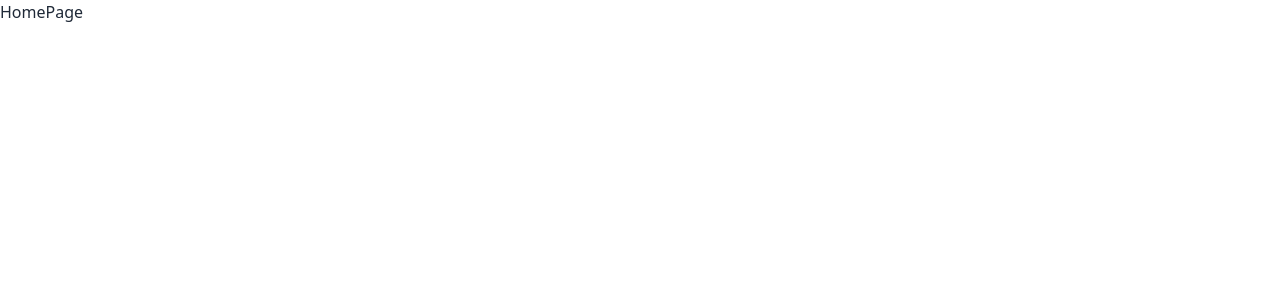
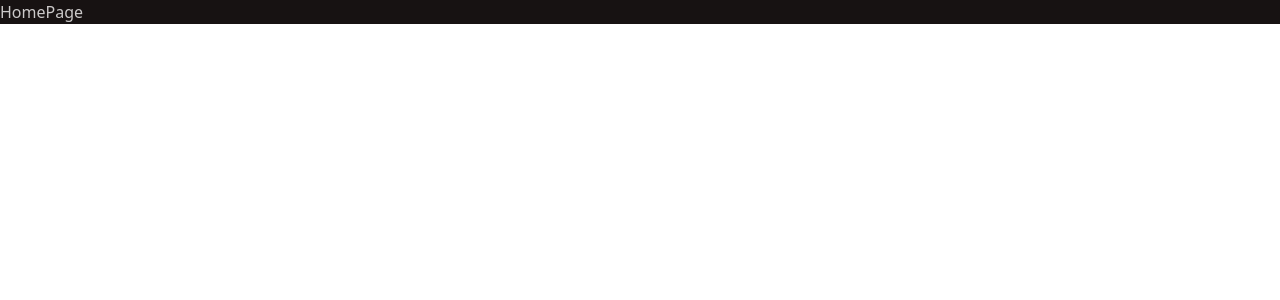
Before and after one commit to hervekwizera/thinkBoard, a React (Vite) app in the folder frontend/: page / in a window 1280 px wide. Shown: the top 300 px of the page. Built offline with nearby package versions, Linux system fonts and the light colour scheme.

Commit message:
installing axios package

```diff
--- a/frontend/package.json
+++ b/frontend/package.json
@@ -10,6 +10,8 @@
     "preview": "vite preview"
   },
   "dependencies": {
+    "axios": "^1.10.0",
+    "lucide-react": "^0.525.0",
     "react": "^19.1.0",
     "react-dom": "^19.1.0",
     "react-hot-toast": "^2.5.2",
--- a/frontend/src/App.jsx
+++ b/frontend/src/App.jsx
@@ -7,7 +7,7 @@ import toast from 'react-hot-toast'
 
 function App() {
   return (
-   <div>
+   <div data-theme="forest">
 
     <Routes>
       <Route path = "/"   element = {<HomePage/>} />
```
Also changed, not shown: 1 other file (tests, documents, lock files or other folders).
